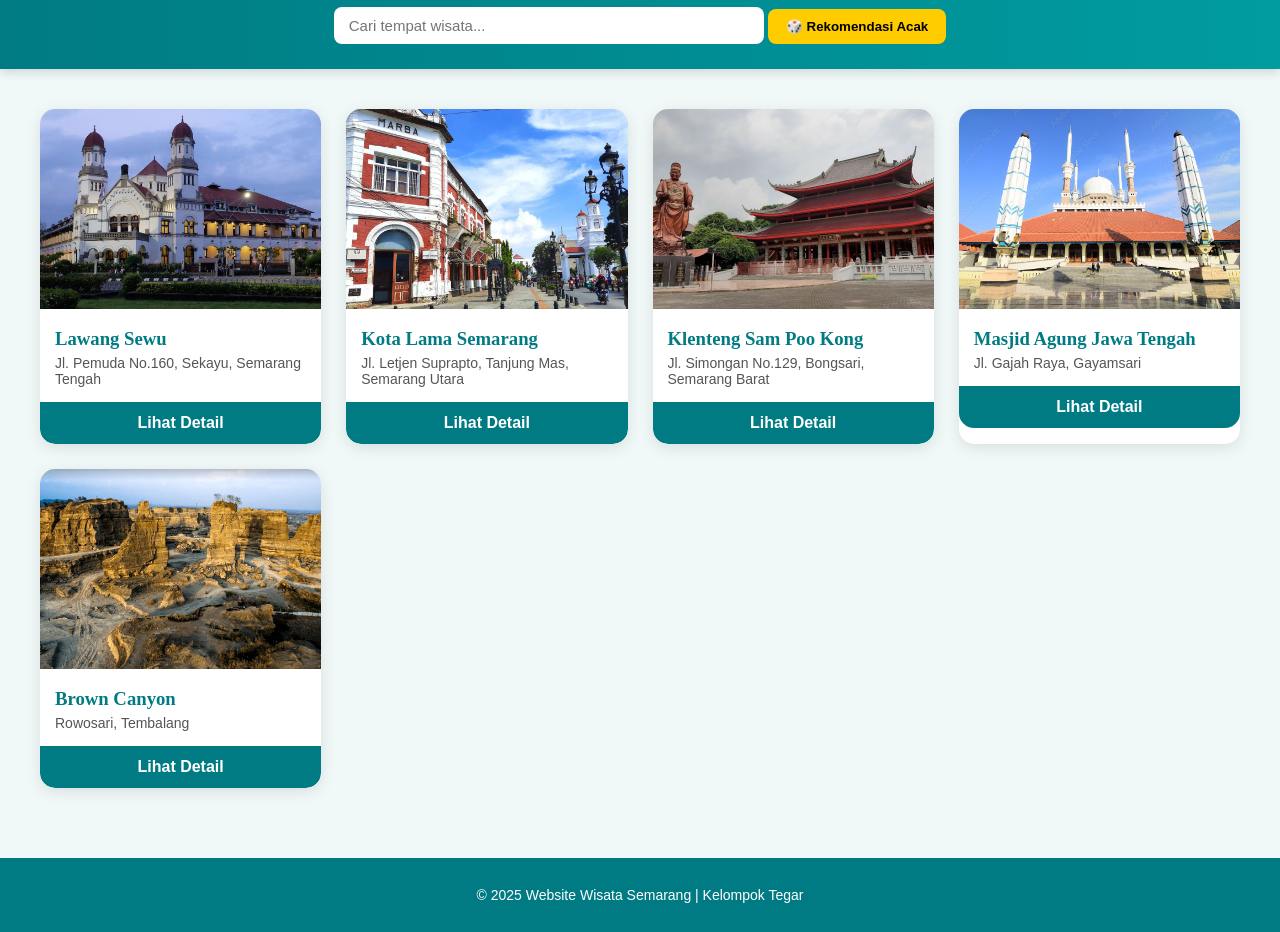
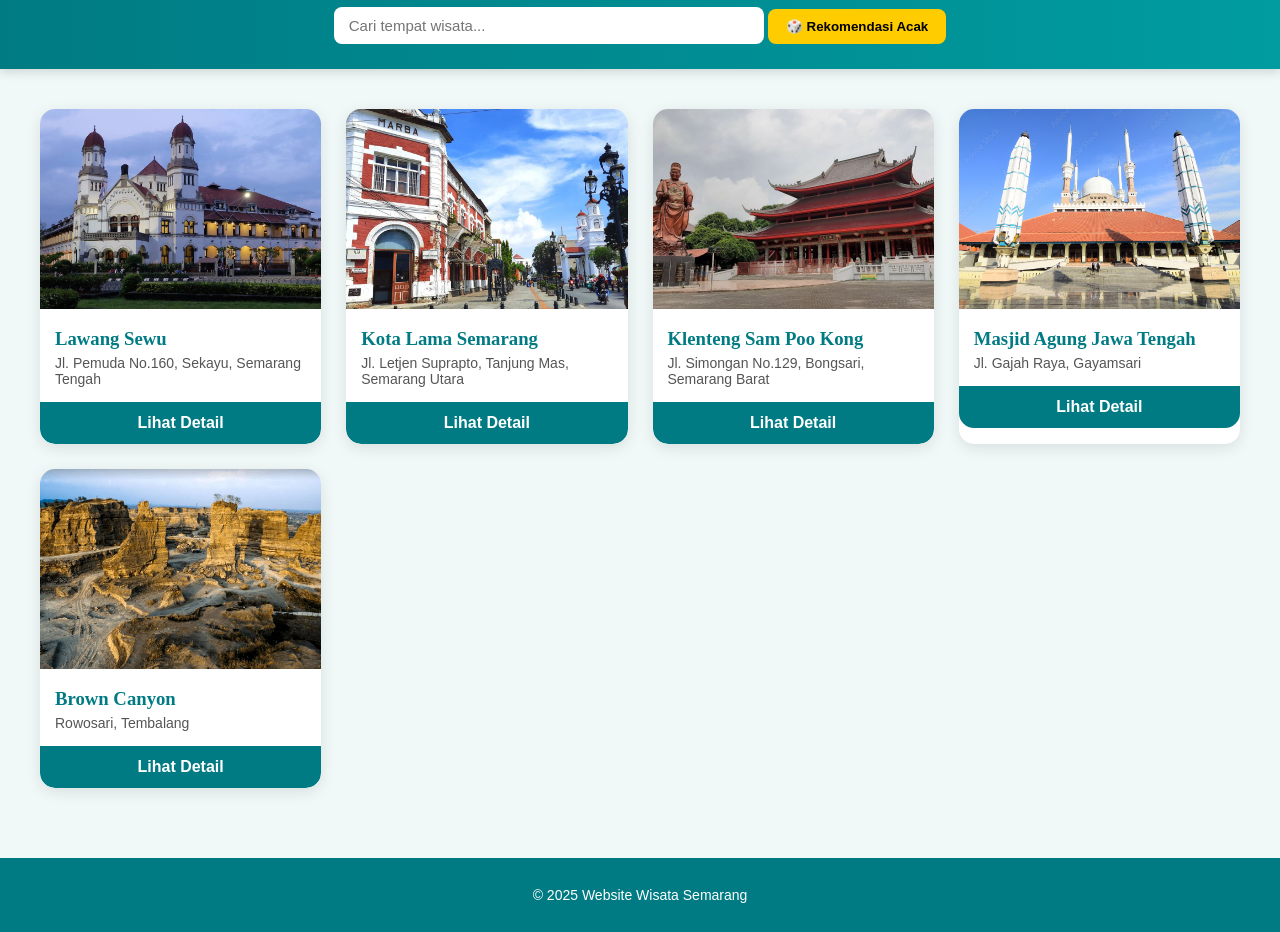
Before and after one commit to tegarsptra/semaranggayeng, a plain HTML site: page wisata-semarang/index.html in a window 1280 px wide. Shown: the part 84-1016 px from the top of the page. Drawn offline with Linux system fonts and the light colour scheme.

Commit message:
Fix HTML formatting in index.html

```diff
--- a/wisata-semarang/index.html
+++ b/wisata-semarang/index.html
@@ -18,7 +18,7 @@
   </main>
 
   <footer>
-    <p>© 2025 Website Wisata Semarang | Kelompok Tegar</p>
+    <p>© 2025 Website Wisata Semarang </p>
   </footer>
 
   <script src="assets/script.js"></script>
```
